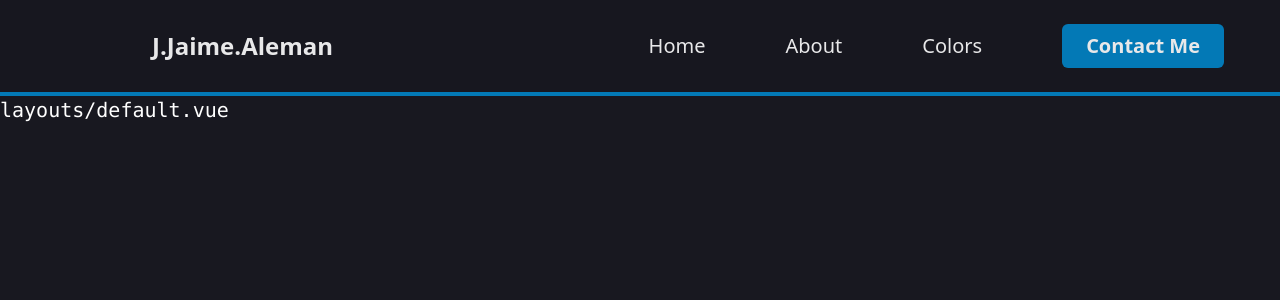
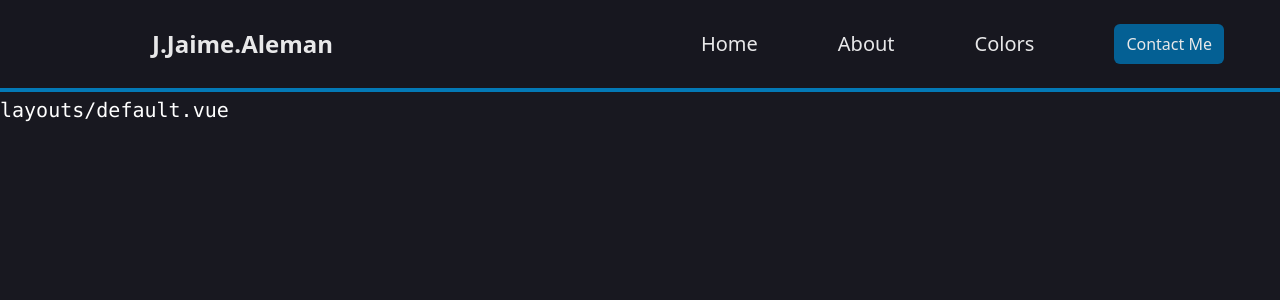
Before and after one commit to jjaimealeman/my-nuxt3-app, a Nuxt app: page /products in a window 1280 px wide. Shown: the top 300 px of the page. Built offline with nearby package versions, Linux system fonts and the light colour scheme.

Commit message:
PLaying with layout.

```diff
--- a/app.vue
+++ b/app.vue
@@ -1,12 +1,12 @@
 <template>
   <TheNav />
-  <div
+  <main
     class="container flex items-center justify-between mx-auto text-xl antialiased text-white md:text-2xl lg:text-3xl"
   >
     <NuxtLayout>
       <NuxtPage />
     </NuxtLayout>
-  </div>
+  </main>
 </template>
 
 <script>
--- a/components/TheNav.vue
+++ b/components/TheNav.vue
@@ -1,14 +1,4 @@
 <template>
-    <!--
-        <nav class="fixed top-0 w-full py-4 m-0 text-center border-0 border-b-4 border-sky-600 opacity-90">
-            <ul class="p-0 m-0 list-none">
-                <li class="inline p-0 m-0"><NuxtLink to="/"><span class="i-ic-sharp-home"></span> Home</NuxtLink></li>
-                <li class="inline p-0 m-0"><NuxtLink to="/about"><span class="i-ic-outline-article"></span> About</NuxtLink></li>
-                <li class="inline p-0 m-0"><NuxtLink to="/colors"><span class="i-ic-round-color-lens"></span> Colors</NuxtLink></li>
-            </ul>
-        </nav>
-    -->
-
     <header class="fixed top-0 w-full py-4 border-0 border-b-4 border-sky-600 opacity-90 bg-[#181820]">
         <div class="container flex items-center justify-between px-8 mx-auto md:mx-14 lg:px-24">
             <div class="text-2xl font-bold text-white">J.Jaime.Aleman</div>
@@ -16,7 +6,7 @@
                 <NuxtLink to="/"><span class="i-ic-sharp-home"></span> Home</NuxtLink>
                 <NuxtLink to="/about"><span class="i-ic-outline-article"></span> About</NuxtLink>
                 <NuxtLink to="/colors"><span class="i-ic-round-color-lens"></span> Colors</NuxtLink>
-                <nuxt-link to="/contact"><button class="px-6 py-2 font-bold rounded-md bg-sky-600">Contact Me</button></nuxt-link>
+                <nuxt-link to="/contact"><button>Contact Me</button></nuxt-link>
             </div>
         </div>
         <div class="md:hidden">
@@ -27,16 +17,7 @@
             </svg>
         </div>
     </header>
-
-
-
 </template>
-
-
-<script>
-
-</script>
-
 
 <style scoped>
 nav {
@@ -47,8 +28,19 @@ a {
     /* @apply text-center font-medium text-white py2 px4 m0 text-xl font-lato no-underline hover:bg-sky-700 hover:border-0 hover:border-b-4 hover:border-white; */
     @apply text-center font-medium text-white py-2 px-4 m-0 text-xl font-sans no-underline hover:text-sky-500;
 }
-a.router-link-active {
+.router-link-active {
     text-decoration: none;
     @apply text-sky-500;
 }
+
+/*
+.router-link-exact-active {
+    color: #12b488;
+}
+*/
+
+button {
+    @apply bg-sky-700 text-white px-3 py-2 rounded-md text-base;
+}
+
 </style>
--- a/layouts/default.vue
+++ b/layouts/default.vue
@@ -1,5 +1,5 @@
 <template>
-    <div>
+    <div class="flex gap-8">
         <code>layouts/default.vue</code>
         <slot />
     </div>
```
